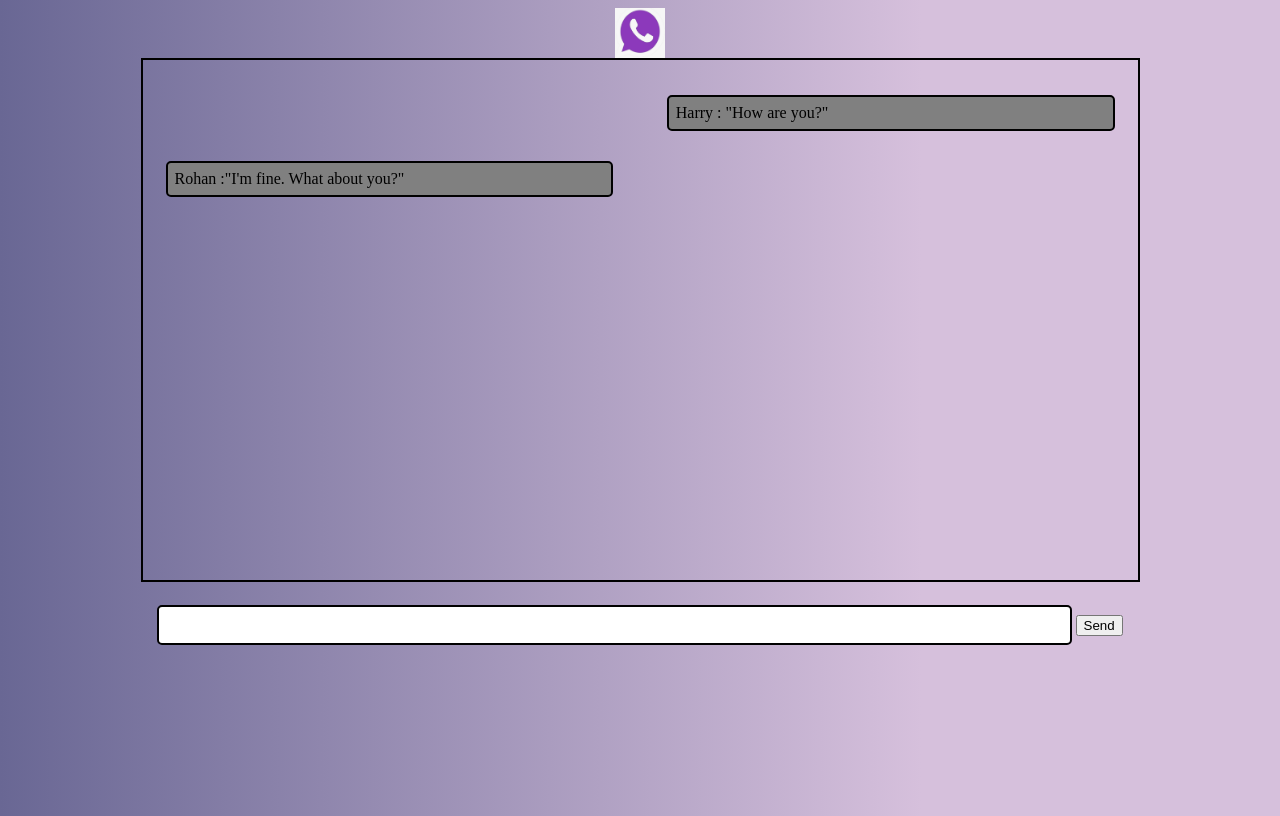
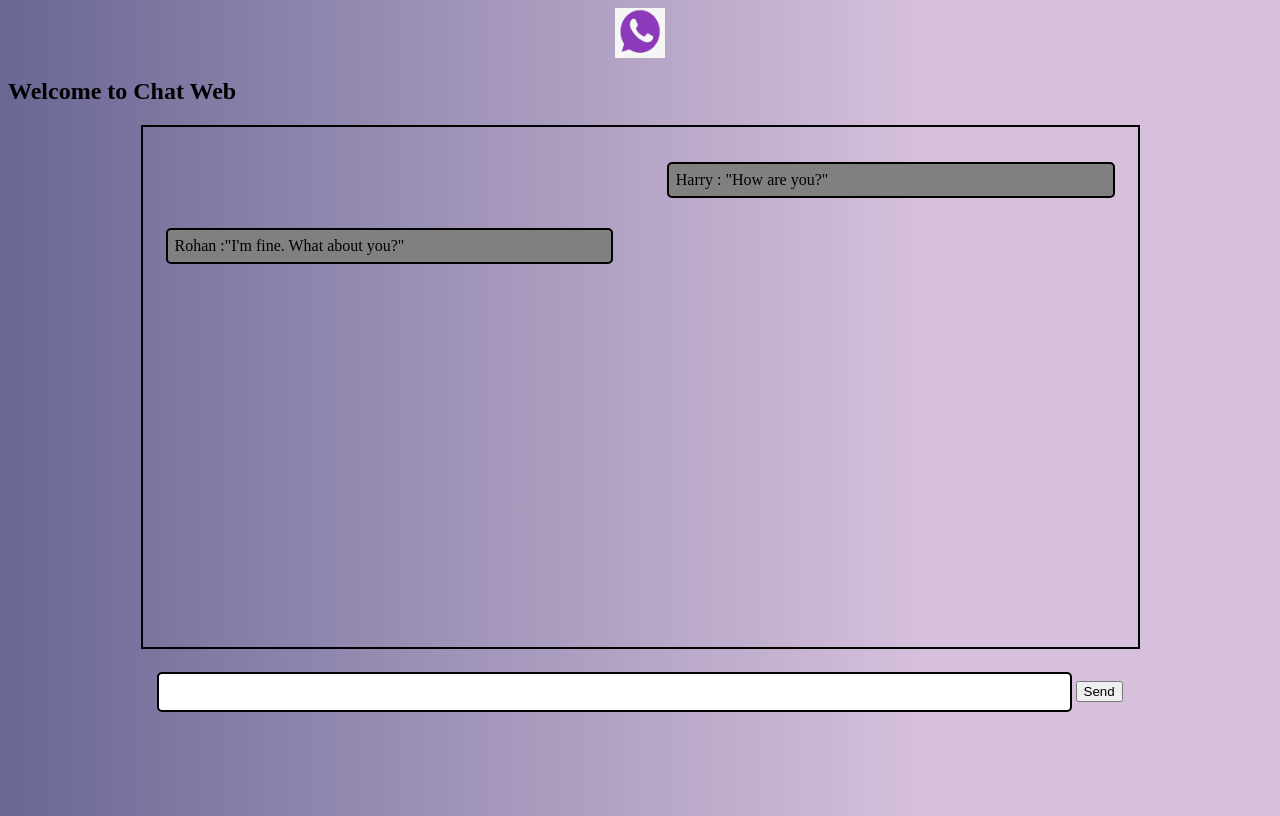
Before and after one commit to RakshandaM/Chat-Application, a website: page index.html in a window 1280 px wide. Drawn offline with nearby package versions, Linux system fonts and the light colour scheme; no server answers.

```diff
--- a/index.html
+++ b/index.html
@@ -11,6 +11,7 @@
 <body>
     <nav>
         <img class="logo" src="img1.png" alt="error">
+        <h1>Welcome to Chat Web</h1>
     </nav>
     <div class="container">
         <div class="message right">Harry : "How are you?"</div>
```
